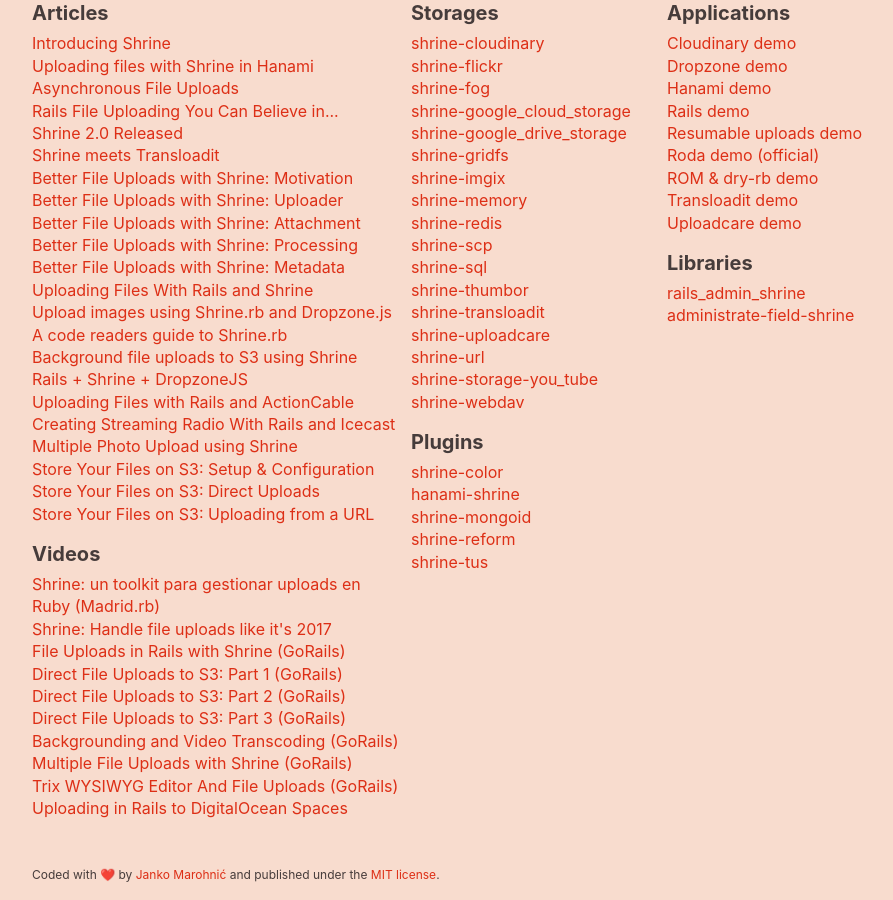
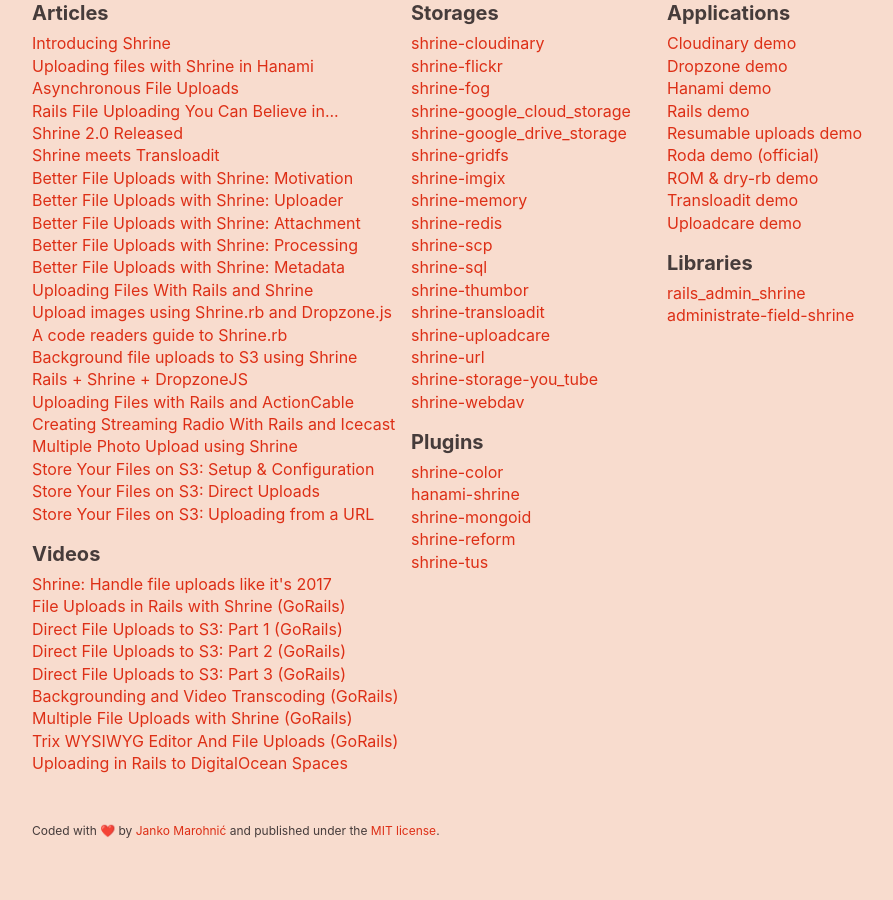
Before and after one commit to avinashcodeer/Romenics, a Jekyll site: the page built from www/index.html, in a window 1280 px wide and 900 px high, scrolled down 2066 px. Shown: the whole window, without its empty margins (106-999 px from the left). Built offline with Jekyll 4.4.1, drawn with Linux system fonts in a browser that asks for light colours; emoji names are drawn with the system emoji font; after the commit the page ends 2921 px from its top, so only the background shows below that.

Commit message:
Unlink the Spanish Madrid.rb Shrine presentation

```diff
--- a/www/_data/external.yml
+++ b/www/_data/external.yml
@@ -71,9 +71,6 @@
   -
     title: Videos
     items:
-      -
-        name: "Shrine: un toolkit para gestionar uploads en Ruby (Madrid.rb)"
-        url: https://player.vimeo.com/video/161742211
       -
         name: "Shrine: Handle file uploads like it's 2017"
         url: https://www.youtube.com/watch?v=plD-RkKEay0
```
